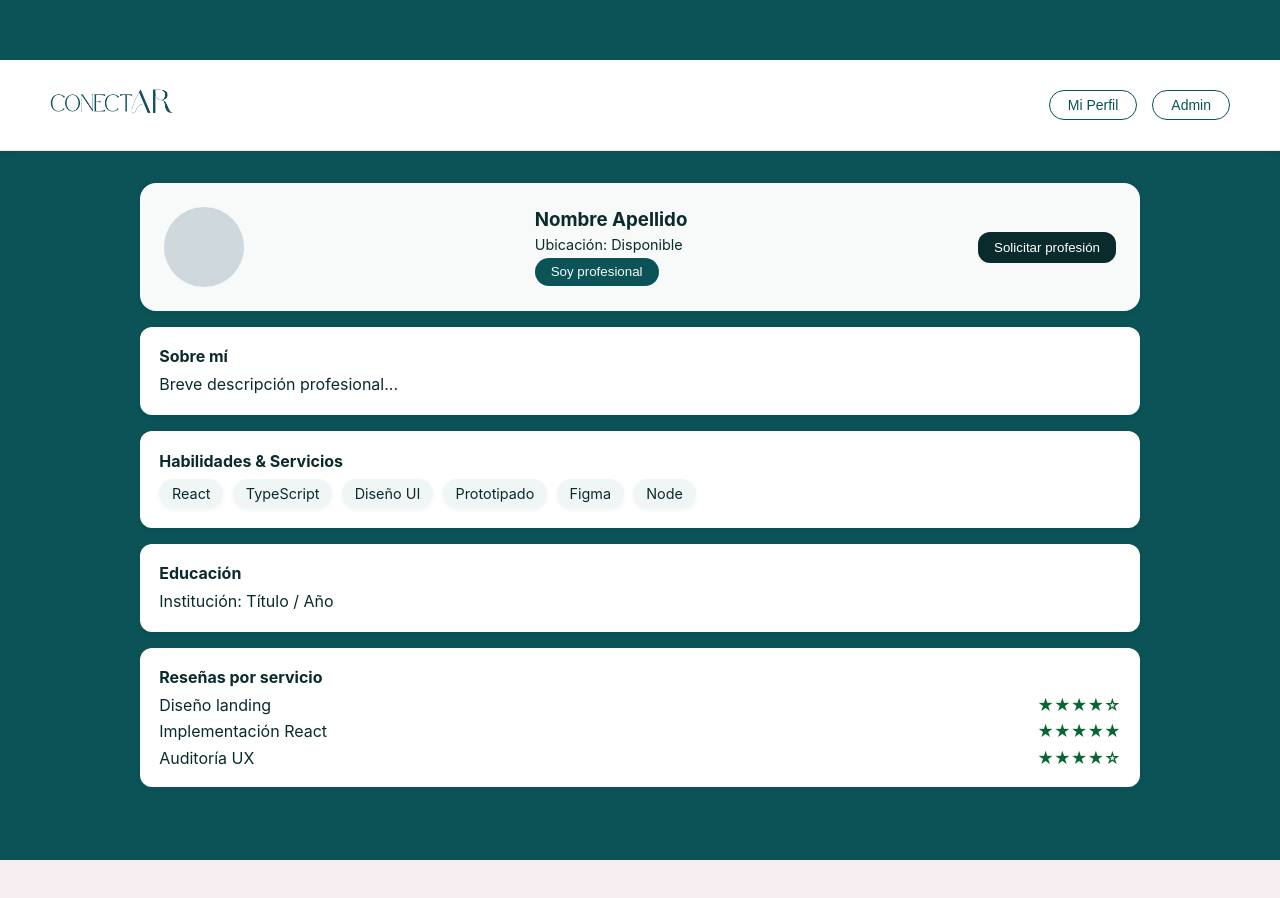
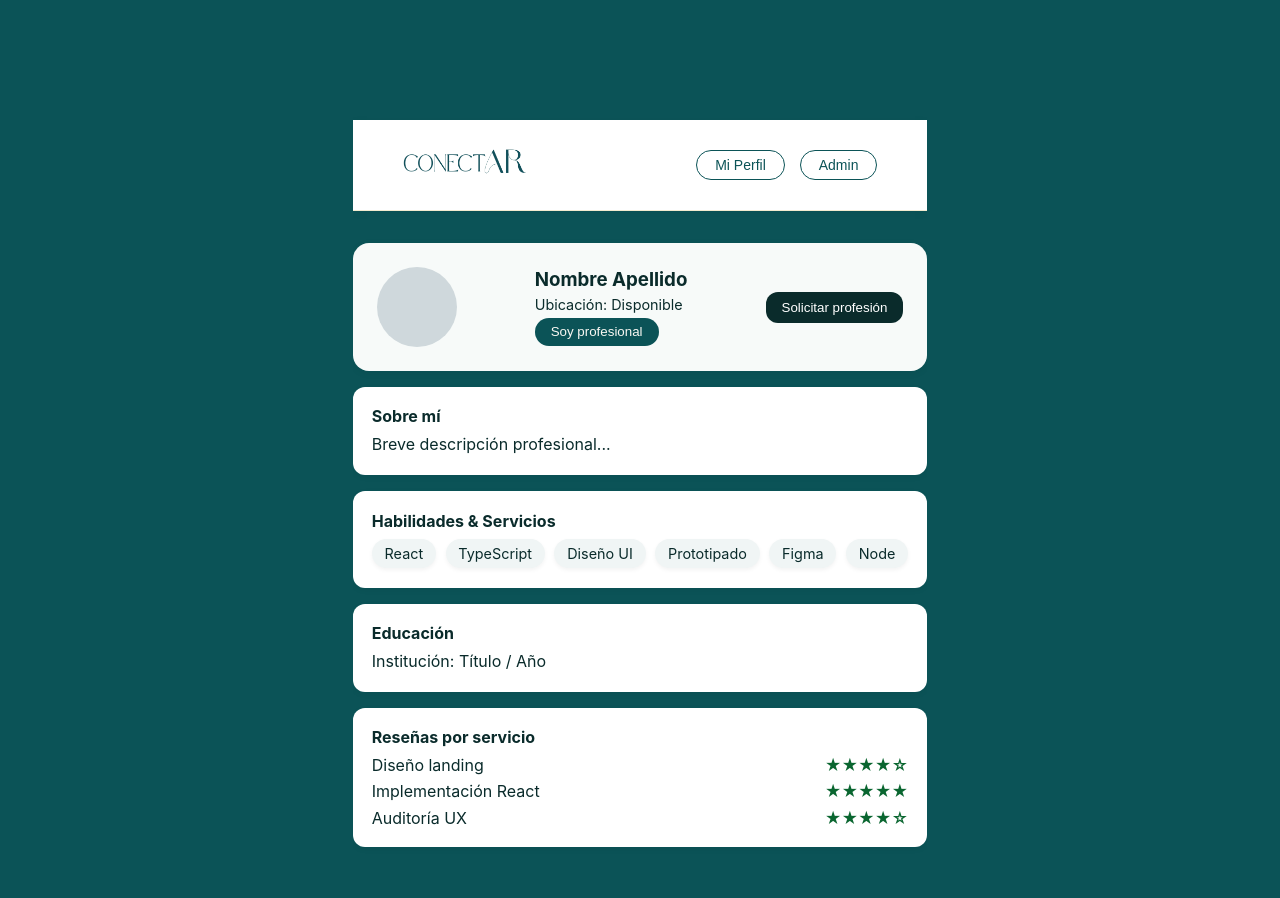
Before and after one commit to AugustoMoratti/TP-DSW-2025-Moratti-Soto-Cossia-Bertuccelli, a React (Vite) app in the folder Frontend/conectar/: page /perfil in a window 1280 px wide. Shown: the top 898 px of the page. Before the commit the page ends 860 px from the top, so only its background shows below. Built offline with nearby package versions, Linux system fonts and the light colour scheme.

Commit message:
Corrigiendo todo

```diff
--- a/Frontend/conectar/src/app.css
+++ b/Frontend/conectar/src/app.css
@@ -0,0 +1,15 @@
+body {
+  margin: 0;
+  background: #114f5a;
+  color: #fff;
+  font-family: system-ui;
+  display: grid;
+  place-content: center;
+  min-height: 100vh;
+}
+
+.App {
+  display: flex;
+  flex-direction: column;
+  gap: 8px;
+}
--- a/Frontend/conectar/src/components/ProfileCard/ProfileCard.css
+++ b/Frontend/conectar/src/components/ProfileCard/ProfileCard.module.css
@@ -3,7 +3,7 @@ h4{
   margin-bottom: 1rem;
 }
 
-.profile-container {
+.profile_container {
   width: 100%;
   max-width: 1000px;
   margin: 2rem auto;
@@ -11,7 +11,7 @@ h4{
   color: #0a2b2b;
 }
 
-.profile-header {
+.profile_header {
   display: flex;
   align-items: center;
   justify-content: space-between;
@@ -28,16 +28,16 @@ h4{
   border-radius: 50%;
 }
 
-.profile-info h3 {
+.profile_info h3 {
   margin: 0;
 }
 
-.profile-info p {
+.profile_info p {
   margin: 0.3rem 0;
   font-size: 0.9rem;
 }
 
-.btn-secondary {
+.btn_secondary {
   background: #0B5357;
   border: none;
   color: #f9f8f3;
@@ -46,13 +46,13 @@ h4{
   cursor: pointer;
 }
 
-.btn-secondary:hover {
+.btn_secondary:hover {
   background: #06363a;
   text-decoration: none;
   color: #f9f8f3;
 }
 
-.btn-primary {
+.btn_primary {
   background: #0a2b2b;
   color: white;
   border: none;
@@ -61,7 +61,7 @@ h4{
   cursor: pointer;
 }
 
-.profile-section {
+.profile_section {
   background: #fff;
   margin-top: 1rem;
   padding: 1.2rem;
@@ -69,7 +69,7 @@ h4{
   box-shadow: 0 2px 6px rgba(0,0,0,0.05);
 }
 
-.profile-section h4 {
+.profile_section h4 {
   margin-bottom: 0.5rem;
 }
 
@@ -79,7 +79,7 @@ h4{
   gap: 0.6rem;
 }
 
-.skill-tag {
+.skill_tag {
   background: #f0f5f5;
   padding: 0.4rem 0.8rem;
   border-radius: 20px;
@@ -93,7 +93,7 @@ h4{
   gap: 0.4rem;
 }
 
-.review-item {
+.review_item {
   display: flex;
   justify-content: space-between;
 }
--- a/Frontend/conectar/src/components/ProfileCard/ProfileCard.tsx
+++ b/Frontend/conectar/src/components/ProfileCard/ProfileCard.tsx
@@ -1,5 +1,5 @@
 import React, { useState, useEffect } from "react";
-import "./ProfileCard.css";
+import styles from "./ProfileCard.module.css";
 
 const ProfileCard: React.FC = () => {
   const [profesional, setProfesional] = useState<boolean>(false);
@@ -15,35 +15,34 @@ const ProfileCard: React.FC = () => {
   }, [profesional]);
 
   return (
-    <div className="profile-container">
-      <section className="profile-header">
-        <div className="avatar"></div>
-        <div className="profile-info">
+    <div className={styles.profile_container}>
+      <section className={styles.profile_header}>
+        <div className={styles.avatar}></div>
+        <div className={styles.profile_info}>
           <h3>Nombre Apellido</h3>
           <p>Ubicación: Disponible</p>
-
           <button
-            className={`btn-secondary ${profesional ? "active" : ""}`}
+            className={`${styles.btn_secondary} ${profesional ? "active" : ""}`}
             onClick={() => setProfesional(!profesional)}
           >
             {profesional ? "Soy profesional ✅" : "Soy profesional"}
           </button>
         </div>
 
-        <button className="btn-primary">Solicitar profesión</button>
+        <button className={styles.btn_primary}>Solicitar profesión</button>
       </section>
 
-      <section className="profile-section">
+      <section className={styles.profile_section}>
         <h4>Sobre mí</h4>
         <p>Breve descripción profesional...</p>
       </section>
 
-      <section className="profile-section">
+      <section className={styles.profile_section}>
         <h4>Habilidades & Servicios</h4>
-        <div className="skills">
+        <div className={styles.skills}>
           {["React", "TypeScript", "Diseño UI", "Prototipado", "Figma", "Node"].map(
             (skill) => (
-              <span key={skill} className="skill-tag">
+              <span key={skill} className={styles.skill_tag}>
                 {skill}
               </span>
             )
@@ -51,25 +50,25 @@ const ProfileCard: React.FC = () => {
         </div>
       </section>
 
-      <section className="profile-section">
+      <section className={styles.profile_section}>
         <h4>Educación</h4>
         <p>Institución: Título / Año</p>
       </section>
 
-      <section className="profile-section">
+      <section className={styles.profile_section}>
         <h4>Reseñas por servicio</h4>
-        <div className="reviews">
-          <div className="review-item">
+        <div className={styles.reviews}>
+          <div className={styles.review_item}>
             <span>Diseño landing</span>
-            <span className="stars">★★★★☆</span>
+            <span className={styles.stars}>★★★★☆</span>
           </div>
-          <div className="review-item">
+          <div className={styles.review_item}>
             <span>Implementación React</span>
-            <span className="stars">★★★★★</span>
+            <span className={styles.stars}>★★★★★</span>
           </div>
-          <div className="review-item">
+          <div className={styles.review_item}>
             <span>Auditoría UX</span>
-            <span className="stars">★★★★☆</span>
+            <span className={styles.stars}>★★★★☆</span>
           </div>
         </div>
       </section>
--- a/Frontend/conectar/src/pages/BusquedaProfesionales/busqProf.tsx
+++ b/Frontend/conectar/src/pages/BusquedaProfesionales/busqProf.tsx
@@ -2,7 +2,7 @@ import { useState } from "react";
 import Header from "../../components/header/header"
 import type { Usuario } from "../interfaces/usuario.ts";
 import CardProfesional from "./cardsProf.tsx";
-import "./busqProf.css";
+import styles from "./busqProf.css";
 
 export default function BusquedaProfesionales() {
   const [query, setQuery] = useState('');
--- a/Frontend/conectar/src/pages/login/login.tsx
+++ b/Frontend/conectar/src/pages/login/login.tsx
@@ -4,8 +4,6 @@ import { Button } from '../../components/button/Button.tsx';
 import CheckIcon from '@mui/icons-material/Check';
 import { useNavigate } from "react-router-dom";
 import './login.css';
-import "../..//components/button/Button.css";
-import "../..//components/form/Form.css";
 
 export default function Login() {
   const [usuario, setUsuario] = useState("");
```
